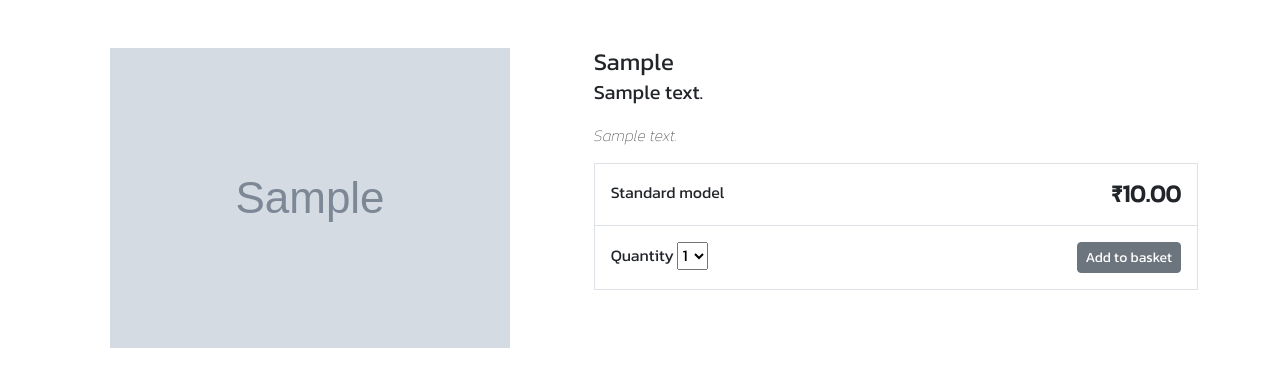
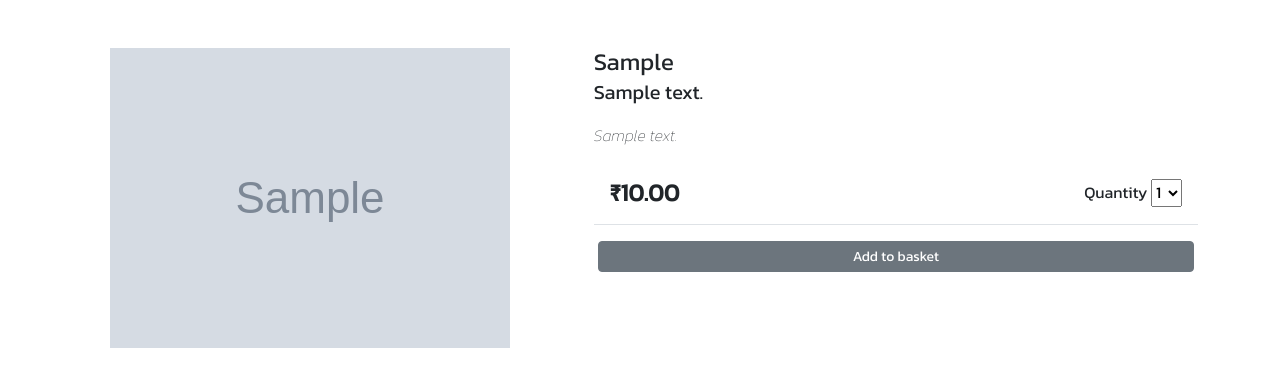
Before and after one commit to LisaS7/Django-Shop, a Django app: a page that uses templates/store/products/single.html in a window 1280 px wide. Shown: the part 118-505 px from the top of the page. Run offline with Django 4.2, Linux system fonts and the light colour scheme; tables that the repository leaves empty hold one stand-in row (values such as "Sample post"); grey boxes marked "Sample" are stand-in pictures.

Commit message:
Single item page layout changes.

```diff
--- a/templates/store/products/single.html
+++ b/templates/store/products/single.html
@@ -13,16 +13,11 @@
                 <div class="light-font fst-italic">
                     <p>{{ product.description|linebreaks }}</p>
                 </div>
-                <div class="border">
+                <div class="">
                     <div class="col border-bottom">
                         <div class="row p-3">
-                            <div class="col-6">Standard model</div>
-                            <div class="col-6 text-end"><span class="h4 fw-bold">₹{{ product.price }}</span></div>
-                        </div>
-                    </div>
-                    <div class="col">
-                        <div class="row p-3">
-                            <div class="col-6">
+                            <div class="col-6"><span class="h4 fw-bold">₹{{ product.price }}</span></div>
+                            <div class="col-6 text-end">
                                 <label for="select">Quantity</label>
                                 <select id="select">
                                     <option value="1">1</option>
@@ -31,9 +26,11 @@
                                     <option value="4">4</option>
                                 </select>
                             </div>
-                            <div class="col-6 text-end">
-                                <button type="button" id="add-button" value="{{ product.id }}" class="btn btn-secondary btn-sm">Add to basket</button>
-                            </div>
+                        </div>
+                    </div>
+                    <div class="col">
+                        <div class="row p-3">
+                            <button type="button" id="add-button" value="{{ product.id }}" class="btn btn-secondary btn-sm">Add to basket</button>
                         </div>
                     </div>
                 </div>
```
